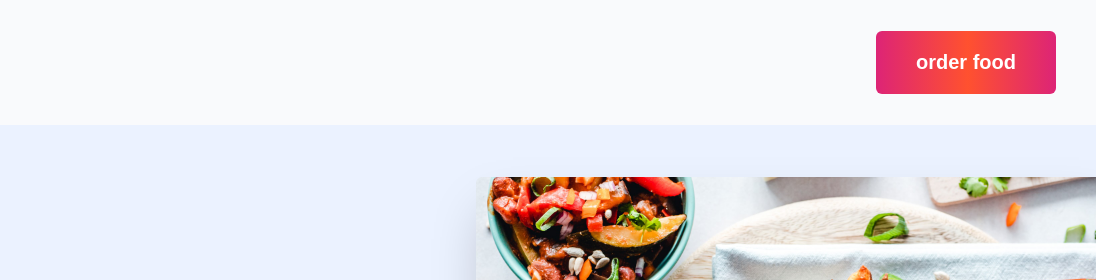
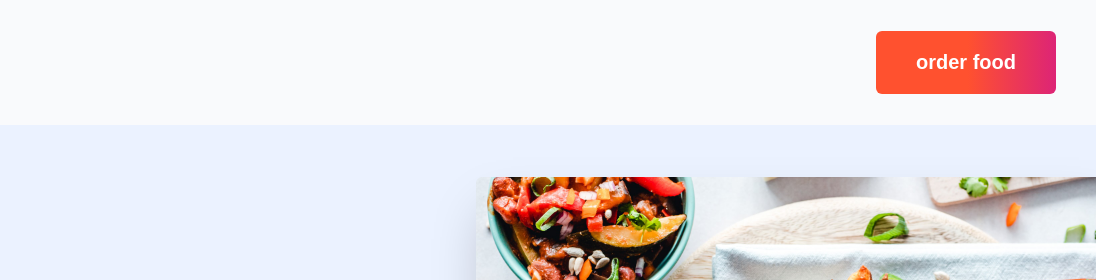
Before and after one commit to jhautkarsh/Zomato-Webpage, a plain HTML site: page index.html in a window 1280 px wide. In both pictures the pointer is over the button "order food". Shown: the top 280 px of the page, 184-1280 px from the left. Drawn offline with Linux system fonts and the light colour scheme.

Commit message:
latest commit

```diff
--- a/style.css
+++ b/style.css
@@ -32,8 +32,8 @@ body {
   margin: 10px;
   font-weight: 600;
 }
-.nav__item:hover {
-  background: linear-gradient(to right, #dd2476 0%, #ff512f 51%, #dd2476 100%);
+.button__primary:hover {
+  background: linear-gradient(to right,  #ff512f 51%, #dd2476 100%);
 }
 .navbar__items {
   margin-left: 5px;
```
